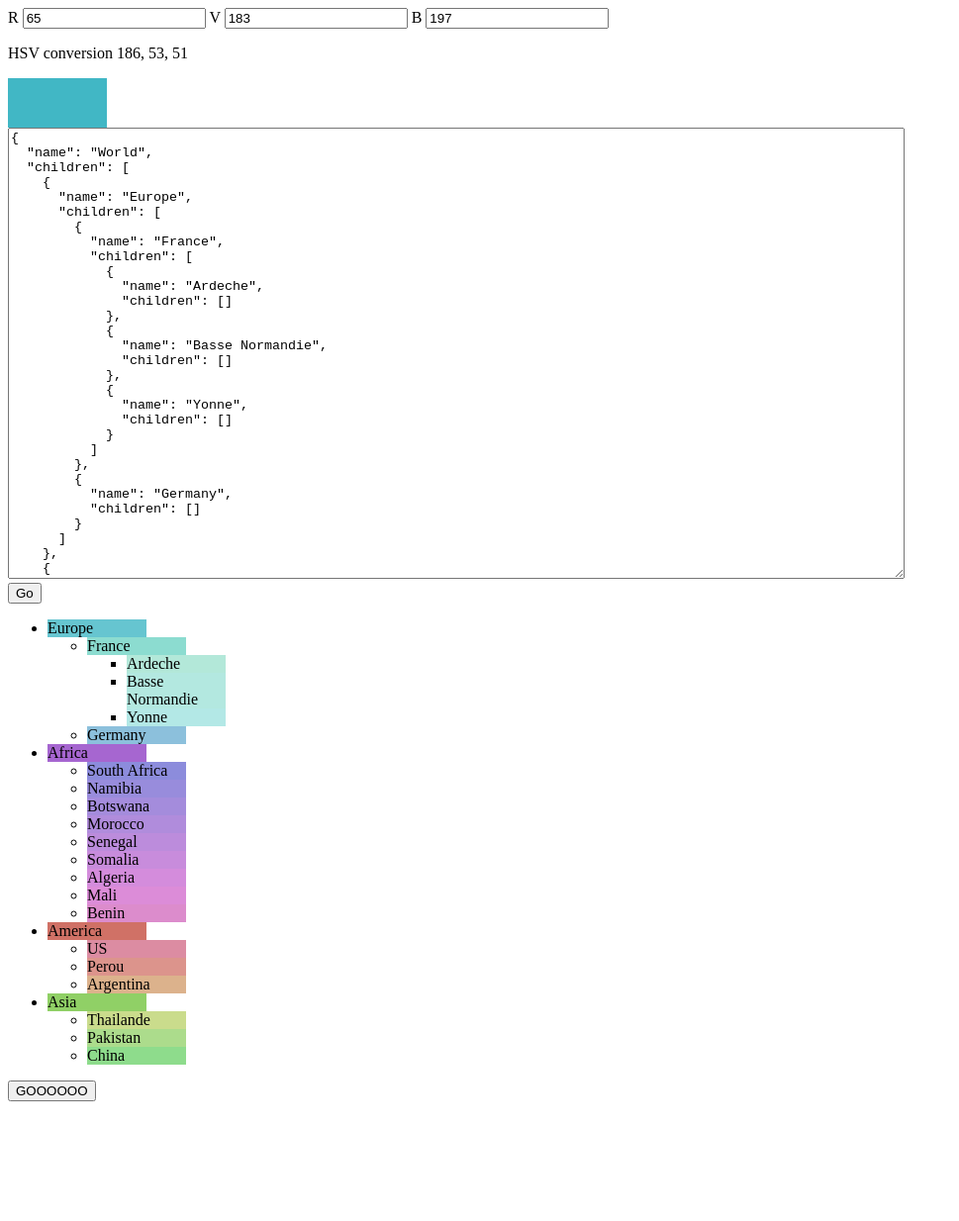
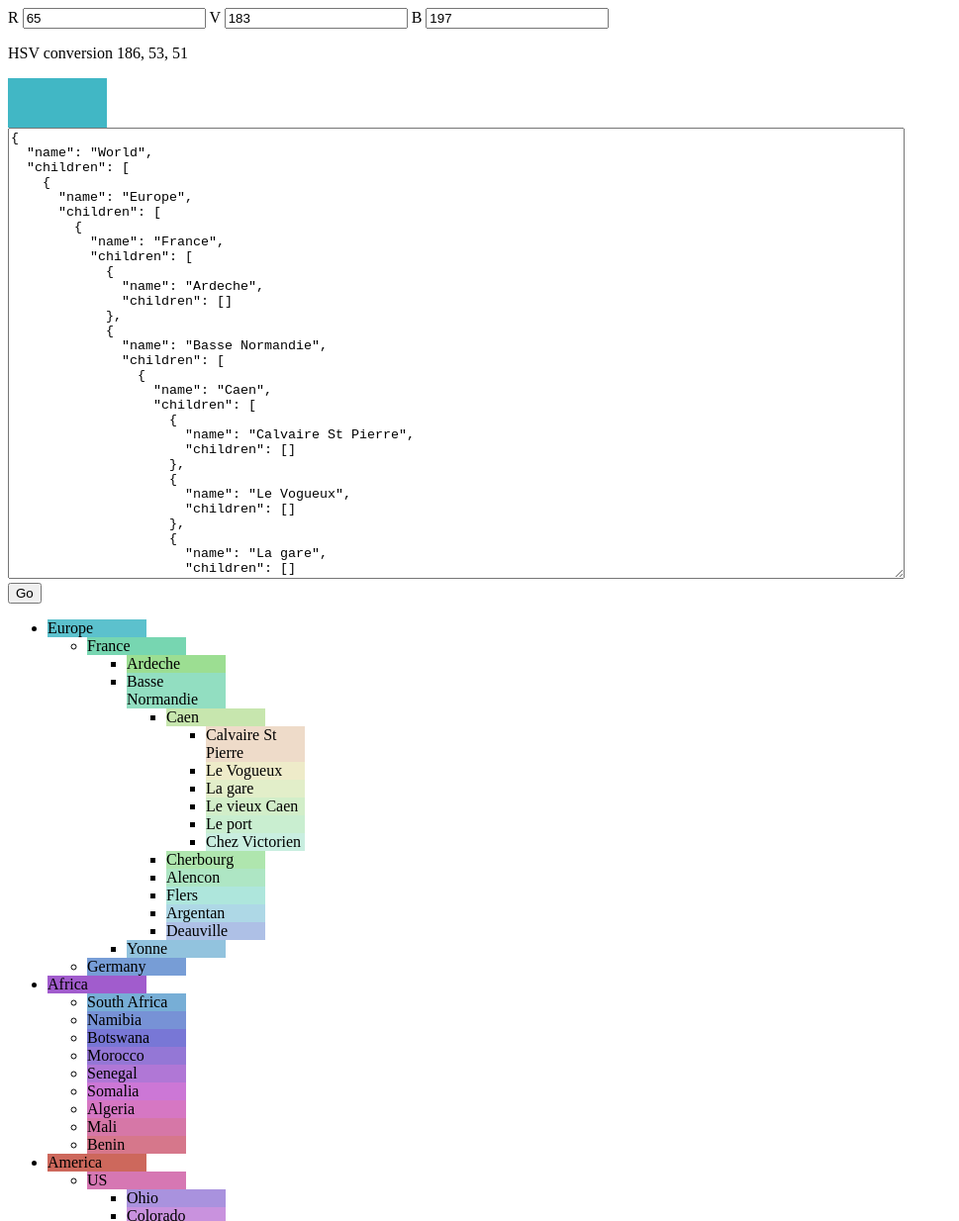
Before and after one commit to benoitguigal/color-genius, a website: page app/index.html in a window 1280 px wide. Shown: the top 1234 px of the page at 99% size, without its empty margins (0-969 px from the left). Before the commit the page ends 1129 px from the top, so only its background shows below. Drawn offline with Linux system fonts and the light colour scheme.

Commit message:
distance are maximized over a fixed interval at each level. Clean code to separate angular functions from model functions

```diff
--- a/app/index.html
+++ b/app/index.html
@@ -27,6 +27,14 @@
             <ul>
             <li ng-repeat="child3 in child2.children">
             <div class="block" ng-style="findColorFor(child3.name)">{{child3.name}}</div>
+              <ul>
+              <li ng-repeat="child4 in child3.children">
+              <div class="block" ng-style="findColorFor(child4.name)">{{child4.name}}</div>
+                <ul>
+                <li ng-repeat="child5 in child4.children">
+                <div class="block" ng-style="findColorFor(child5.name)">{{child5.name}}</div>
+                </ul>
+              </ul>
             </ul>
         </ul>
     </li>
--- a/app/js/controllers.js
+++ b/app/js/controllers.js
@@ -2,13 +2,7 @@
 
 /* Controllers */
 
-angular.module('myApp.controllers', []).
-  controller('MyCtrl1', [function() {
-
-  }])
-  .controller('MyCtrl2', [function() {
-
-  }]);
+angular.module('myApp.controllers', [])
 
 function ColorGeniusCtrl($scope){
   $scope.rouge = 65
@@ -54,7 +48,21 @@ function ColorGeniusCtrl($scope){
                         },
                         {
                             "name": "Basse Normandie",
-                            "children": []
+                            "children": [
+                              {"name": "Caen", "children": [
+                                {"name": "Calvaire St Pierre", "children": []},
+                                {"name": "Le Vogueux", "children": []},
+                                {"name": "La gare", "children": []},
+                                {"name": "Le vieux Caen", "children": []},
+                                {"name": "Le port", "children": []},
+                                {"name": "Chez Victorien", "children": []}
+                              ]},
+                              {"name": "Cherbourg", "children": []},
+                              {"name": "Alencon", "children": []},
+                              {"name": "Flers", "children": []},
+                              {"name": "Argentan", "children": []},
+                              {"name": "Deauville", "children": []}
+                            ]
                         },
                         {
                             "name": "Yonne",
@@ -114,11 +122,25 @@ function ColorGeniusCtrl($scope){
             "children": [
                 {
                     "name": "US",
-                    "children": []
+                    "children": [
+                        {"name": "Ohio", "children": []},
+                        {"name": "Colorado", "children": []},
+                        {"name": "Dakota du Nord", "children": []},
+                        {"name": "Texas", "children": []},
+                        {"name": "Wyoming", "children": []},
+                        {"name": "California", "children": []}
+                    ]
                 },
                 {
                     "name": "Perou",
-                    "children": []
+                    "children": [
+                        {"name": "Machupichu", "children": []},
+                        {"name": "Aguas Callentes", "children": []},
+                        {"name": "Lima", "children": []},
+                        {"name": "Titikaka", "children": []},
+                        {"name": "Las Andes", "children": []},
+                        {"name": "San Juan", "children": []}
+                    ]
                 },
                 {
                     "name": "Argentina",
@@ -164,6 +186,24 @@ function ColorGeniusCtrl($scope){
     $scope.hierarchy = angular.fromJson($scope.hierarchyJSON)
   }
 
+  $scope.HSLcolors = {}
+
+  $scope.processHierarchy = function(){
+    processHierarchy($scope.hierarchy, $scope.rouge, $scope.vert, $scope.bleu)
+    console.log(colors)
+    $scope.HSLcolors = colors
+  }
+
+  $scope.processHierarchy();
+
+
+
+/* Model functions */
+
+// HashMap of name -> HSLcolor
+  var colors = {}
+
+// convert RGB to HSL. Saturation and Light are expressed in percent
   function RGBtoHSL(r, g, b){
     var rp = r / 255
     var gp = g / 255
@@ -171,7 +211,6 @@ function ColorGeniusCtrl($scope){
     var Cmax = Math.max(rp, gp, bp)
     var Cmin = Math.min(rp, gp, bp)
     var delta = Cmax - Cmin
-
     var h
     if (delta == 0) {
       h = 0
@@ -182,9 +221,9 @@ function ColorGeniusCtrl($scope){
     } else if (Cmax == bp) {
       h = 60 * ((rp - gp) / delta + 4)
     }
-    var l = 0.5*(Cmax + Cmin)
+    var l = 0.5 * (Cmax + Cmin)
     var s
-    if(Cmax == 0){
+    if (Cmax == 0){
       s = 0
     } else {
       s = delta / (1 - Math.abs(2*l - 1))
@@ -192,56 +231,63 @@ function ColorGeniusCtrl($scope){
     return [h, s * 100, l * 100]
   }
 
-  $scope.HSLcolors = {}
-
-  $scope.maximizeDistance = function(tree, minAngle, maxAngle, currentLight, ligthIncrease){
+// Given a hierarchy tree, the function is called recursively to maximize distance between colors at each level
+  function maximizeDistance(tree, minHue, maxHue, saturation, light, lightIncrease){
     var nodes = tree.children
     var count = nodes.length
-    if (count == 0) return
+    if (count == 0) return  // we need an exit condition because it is recursive
     var arcLength
-    if(maxAngle >= minAngle){
-      arcLength = maxAngle - minAngle
+    if(maxHue >= minHue){
+      arcLength = maxHue - minHue
     } else {
-      arcLength = 360 - (minAngle - maxAngle)
+      arcLength = 360 - (minHue - maxHue)  // angles need to be defined from 0° to 360°
     }
-
     var is360Degree = (arcLength == 360)
     var intervalLength
+    // if first level maximize without border, else take into account the borders
     if(is360Degree) { intervalLength = arcLength / count} else { intervalLength = arcLength / (count + 1)}
     var i
-    if(is360Degree){
-      for(i=0; i<count; i++){
-        $scope.HSLcolors[nodes[i].name] = [toUniqueAngle(minAngle + i*intervalLength), $scope.saturation, currentLight + ligthIncrease]
-      }
-    } else {
-      for(i=0; i<count; i++){
-        $scope.HSLcolors[nodes[i].name] = [toUniqueAngle(minAngle + (i+1)*intervalLength), $scope.saturation, currentLight + ligthIncrease]
+    for(i=0; i<count; i++){
+      if(is360Degree){
+        colors[nodes[i].name] = [toUniqueAngle(minHue + i*intervalLength), saturation, light + lightIncrease]
+      } else {
+        colors[nodes[i].name] = [toUniqueAngle(minHue + (i+1)*intervalLength), saturation, light + lightIncrease]
       }
     }
     var j
     for(j=0; j<count; j++){
-      var currentHue = $scope.HSLcolors[nodes[j].name][0]
+      var currentHue = colors[nodes[j].name][0]
       var halfInterval = intervalLength / 2
-      var minAng = toUniqueAngle(currentHue - halfInterval)
-      var maxAng = toUniqueAngle(currentHue + halfInterval)
-      $scope.maximizeDistance(nodes[j], minAng, maxAng, currentLight + ligthIncrease, ligthIncrease)
+      var minHueNew = toUniqueAngle(currentHue - 89)   // tocard
+      var maxHueNew = toUniqueAngle(currentHue + 89)   // tocard
+      maximizeDistance(nodes[j], minHueNew, maxHueNew, saturation, light + lightIncrease, lightIncrease)
     }
   }
 
+// keep all angles into the [0°, 360°] interval
   function toUniqueAngle(angle){
     return ((angle + 360) % 360)
   }
 
-  $scope.processHierarchy = function(){
-    $scope.HSLcolors = {}
-    var base = $scope.hue
-    var depth = treeDepth($scope.hierarchy)
-    var ligthIncrease = (100 - $scope.light)/(depth + 2)
-    $scope.maximizeDistance($scope.hierarchy, base, base + 360, $scope.light, ligthIncrease)
+// processHierarchy and update colors
+  function processHierarchy(tree, r, g, b){
+    colors = {}  // re-initialize colors
+    var hsl = RGBtoHSL(r, g, b)
+    var hue = hsl[0]
+    var saturation = hsl[1]
+    var light = hsl[2]
+    console.log(hue)
+    console.log(saturation)
+    console.log(light)
+    var depth = treeDepth(tree)
+    /// calculate how to increase light at each level based on the number of tree depth
+    var lightIncrease = (100 - light)/(depth + 2)
+    maximizeDistance(tree, hue, hue + 360, saturation, light, lightIncrease)
   }
 
-  function treeDepth(hierarchy){
-    var nodes = hierarchy.children
+// calculate the depth of a tree
+  function treeDepth(tree){
+    var nodes = tree.children
     if(nodes.length == 0) return 0
     var nodesCount = nodes.length
     var depths = []
@@ -252,7 +298,4 @@ function ColorGeniusCtrl($scope){
     return (1 + depths.sort().reverse()[0])
   }
 
-  $scope.processHierarchy();
-
-
 }
```
